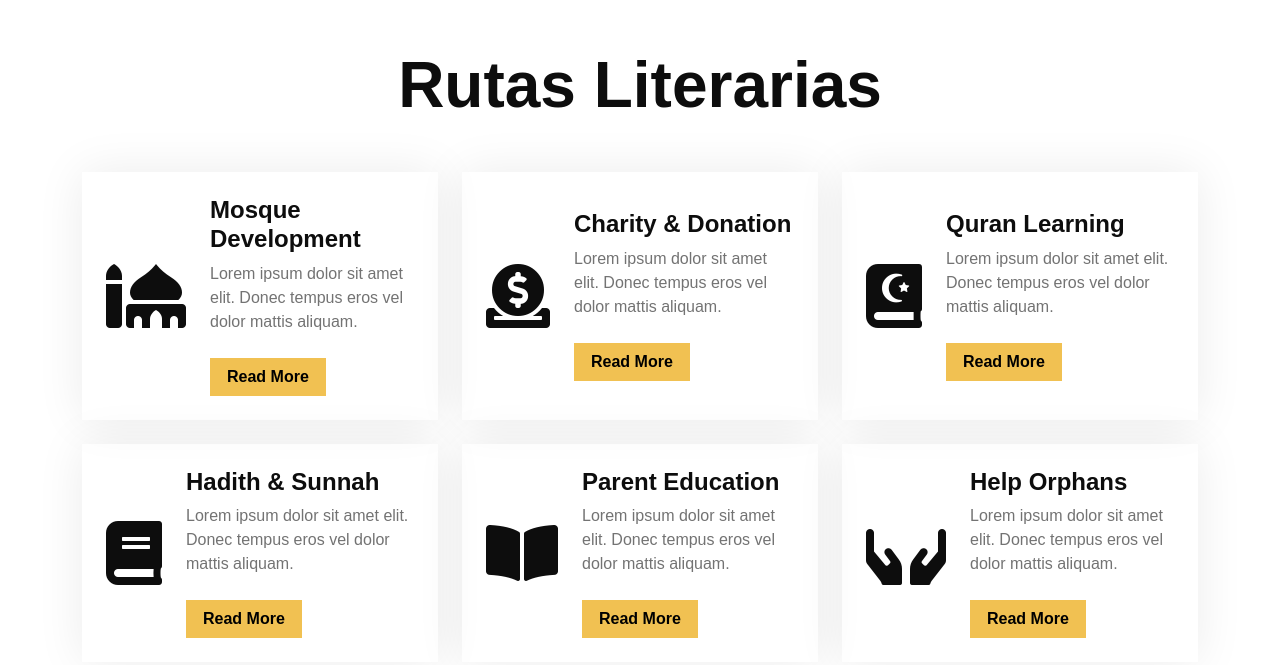
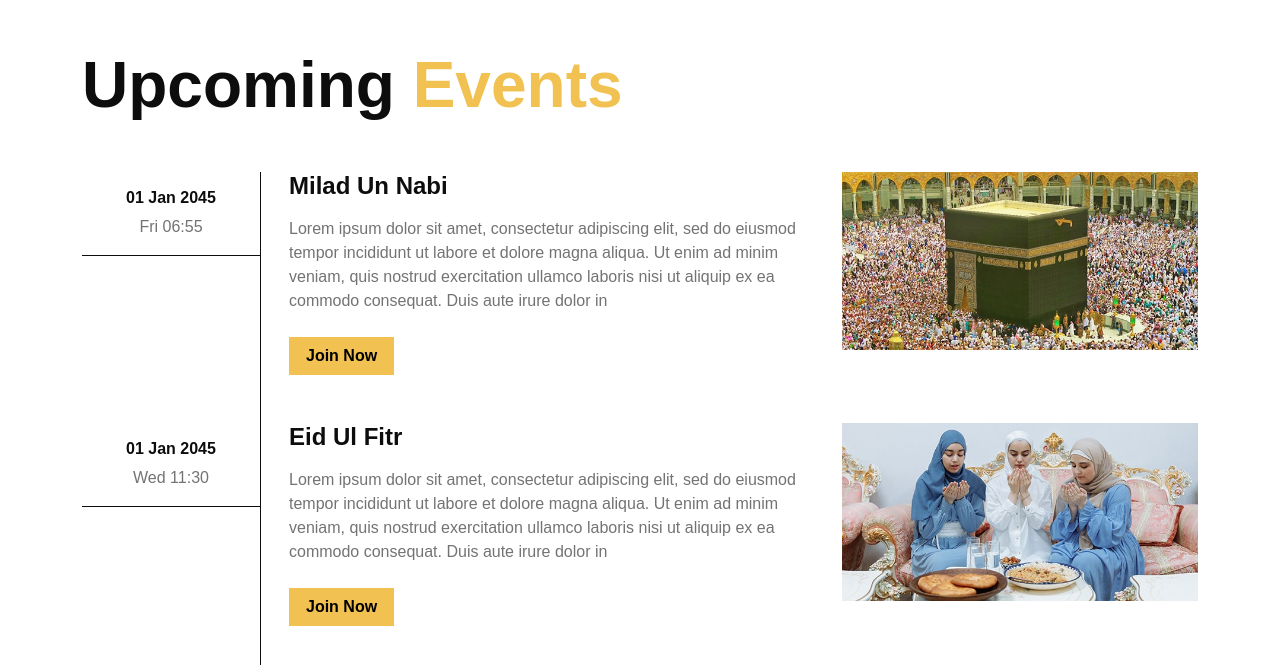
Before and after one commit to dataCustodis/elmeridianodelosmonegros, a plain HTML site: page index.html in a window 1280 px wide. Shown: the part 3104-3769 px from the top of the page. Drawn offline with nearby package versions, Linux system fonts and the light colour scheme.

Commit message:
Update index.html

```diff
--- a/index.html
+++ b/index.html
@@ -316,17 +316,17 @@
         </div>
         <!-- Team End -->
 
-        <!-- Activities Start -->
+        <!-- Activities Start
         <div class="container-fluid activities py-5">
             <div class="container py-5">
                 <div class="mx-auto text-center mb-5 wow fadeIn" data-wow-delay="0.1s" style="max-width: 700px;">
-                    <!--<p class="fs-5 text-uppercase text-primary">Rutas Literarias</p>-->
+                    <p class="fs-5 text-uppercase text-primary">Rutas Literarias</p>
                     <h1 class="display-3">Rutas Literarias</h1>
                 </div>
                 <div class="row g-4">
                     <div class="col-lg-6 col-xl-4">
                         <div class="activities-item p-4 wow fadeIn" data-wow-delay="0.1s">
-                            <i class="fa fa-mosque fa-4x text-dark"></i>
+                            <i class="fa fa-map fa-4x text-dark"></i>
                             <div class="ms-4">
                                 <h4>Mosque Development</h4>
                                 <p class="mb-4">Lorem ipsum dolor sit amet elit. Donec tempus eros vel dolor mattis aliquam.</p>
@@ -387,7 +387,7 @@
                 </div>
             </div>
         </div>
-        <!-- Activities Start -->
+        Activities Start -->
 
 
         <!-- Events Start -->
```
